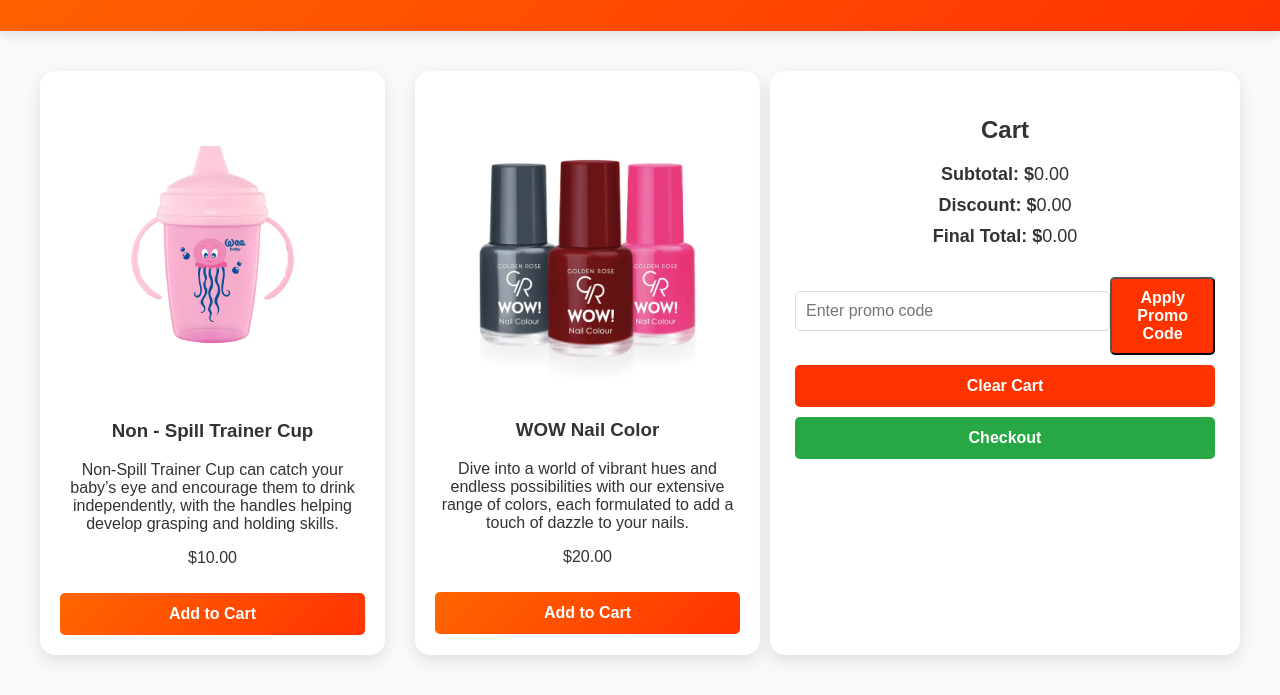
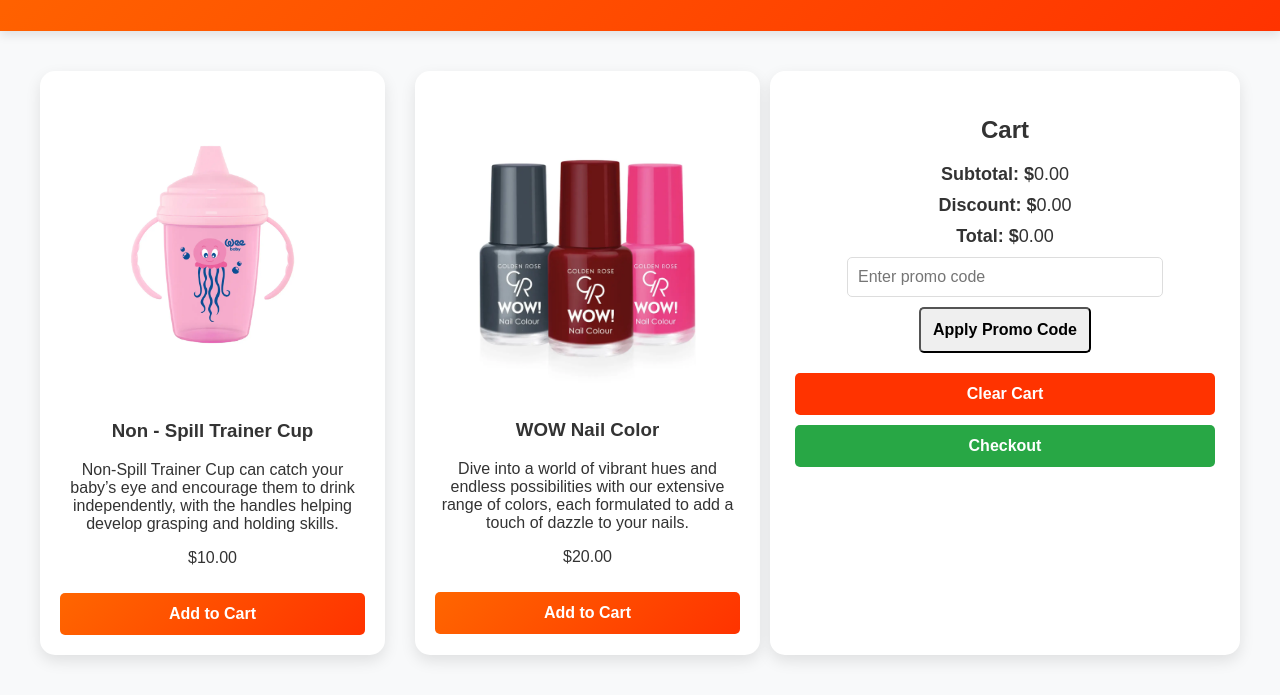
Before and after one commit to ashraful158556/shopping-cart-with-promo-code, a plain HTML site: page index.html in a window 1280 px wide. Shown: the part 128-823 px from the top of the page. Drawn offline with Linux system fonts and the light colour scheme.

Commit message:
Update index.html

```diff
--- a/index.html
+++ b/index.html
@@ -19,22 +19,12 @@
         <section id="cart-section">
             <h2>Cart</h2>
             <div id="cart-items"></div>
-
-            <!-- Subtotal -->
             <p>Subtotal: $<span id="cart-subtotal">0.00</span></p>
-
-            <!-- Discount Amount -->
-            <p>Discount: $<span id="discount-amount">0.00</span></p>
-
-            <!-- Final Total -->
-            <p>Final Total: $<span id="final-total">0.00</span></p>
-
-            <!-- Promo Code Section -->
-            <div id="promo-code-section">
-                <input type="text" id="promo-code" placeholder="Enter promo code" />
-                <button onclick="applyPromoCode()">Apply Promo Code</button>
-            </div>
-
+            <p>Discount: $<span id="cart-discount">0.00</span></p>
+            <p>Total: $<span id="cart-total">0.00</span></p>
+            <input type="text" id="promo-code" placeholder="Enter promo code">
+            <button id="apply-promo">Apply Promo Code</button>
+            <p id="promo-message"></p>
             <button id="clear-cart">Clear Cart</button>
             <button id="checkout">Checkout</button>
         </section>
```
